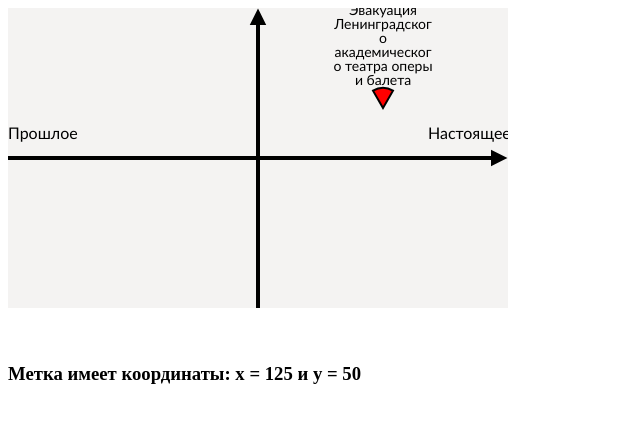
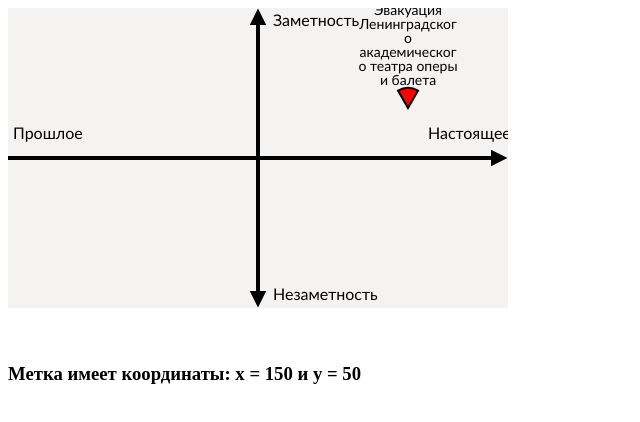
Before and after one commit to VladislavMaksimov/sense-of-time, a plain HTML site: page index.html in a window 1280 px wide. Shown: the whole page, without its empty margins (0-640 px from the left). Drawn offline with Linux system fonts and the light colour scheme.

Commit message:
add y-axis text

```diff
--- a/index.html
+++ b/index.html
@@ -14,7 +14,7 @@
     <br />
     <br />
     <h3>
-      Метка имеет координаты: x = <span id="coordX"> 125 </span> и y =
+      Метка имеет координаты: x = <span id="coordX"> 150 </span> и y =
       <span id="coordY"> 50 </span>
     </h3>
   </body>
--- a/index.js
+++ b/index.js
@@ -42,53 +42,66 @@
     0,
     pointerLength
   );
-  const coordLineY = createCoordLine(
+  const coordLineYup = createCoordLine(
     backgroundWidth / 2,
-    backgroundHeight,
+    backgroundHeight / 2,
     0,
-    -1 * (backgroundHeight - pointerLength / 2),
+    -1 * (backgroundHeight / 2 - pointerLength / 2),
     pointerLength
   );
+  const coordLineYdown = createCoordLine(
+    backgroundWidth / 2,
+    backgroundHeight / 2,
+    0,
+    backgroundHeight / 2 - pointerLength / 2,
+    pointerLength
+  );
+  background.add(coordLineX);
+  background.add(coordLineYup);
+  background.add(coordLineYdown);
+};
 
-  background.add(coordLineX);
-  background.add(coordLineY);
+const createCoordText = (content, x, y, fontSize) => {
+  const textColor = "#000000";
+  const fontFamily = "Calibri";
+  return new Konva.Text({
+    x: x,
+    y: y,
+    text: content,
+    fontSize: fontSize,
+    fontFamily: fontFamily,
+    fill: textColor
+  });
 };
 
 // создаёт текст на оси Y
-const addCoordText = (background) => {
-  // общие значения
+const addCoordTexts = (background) => {
   const fontSize = 16;
-  const textColor = "#000000";
+
   const leftTextContent = "Прошлое";
   const rightTextContent = "Настоящее";
-  const fontFamily = "Calibri";
+  const upTextContent = "Заметность";
+  const downTextContent = "Незаметность";
 
   // координаты начала текстов
-  const leftX = 0;
+  const leftX = 5;
   const leftY = backgroundHeight / 2 - fontSize * 2;
   const rightX = backgroundWidth - rightTextContent.length * (fontSize / 1.8);
   const rightY = backgroundHeight / 2 - fontSize * 2;
+  const upX = backgroundWidth / 2 + 15;
+  const upY = 5;
+  const downX = backgroundWidth / 2 + 15;
+  const downY = backgroundHeight - fontSize - 5;
 
-  const leftText = new Konva.Text({
-    x: leftX,
-    y: leftY,
-    text: leftTextContent,
-    fontSize: fontSize,
-    fontFamily: fontFamily,
-    fill: textColor,
-  });
-
-  const rightText = new Konva.Text({
-    x: rightX,
-    y: rightY,
-    text: rightTextContent,
-    fontSize: fontSize,
-    fontFamily: fontFamily,
-    fill: textColor,
-  });
+  const leftText = createCoordText(leftTextContent, leftX, leftY, fontSize);
+  const rightText = createCoordText(rightTextContent, rightX, rightY, fontSize);
+  const upText = createCoordText(upTextContent, upX, upY, fontSize);
+  const downText = createCoordText(downTextContent, downX, downY, fontSize);
 
   background.add(leftText);
   background.add(rightText);
+  background.add(upText);
+  background.add(downText);
 };
 
 const addBackgroundColor = (background, color) => {
@@ -107,7 +120,7 @@
 
   addBackgroundColor(backgroundLayer, "#c2c0ba30");
   addCoordLines(backgroundLayer, stage);
-  addCoordText(backgroundLayer, stage);
+  addCoordTexts(backgroundLayer, stage);
 
   stage.add(backgroundLayer);
   backgroundLayer.draw();
@@ -163,7 +176,7 @@
 };
 
 const addMark = (marksLayer, textContent) => {
-  const markWithTextX = backgroundWidth - backgroundWidth / 4;
+  const markWithTextX = backgroundWidth - backgroundWidth / 5;
   const markWithTextY = backgroundHeight - backgroundHeight / 1.5;
 
   const markWithText = new Konva.Group({
```
